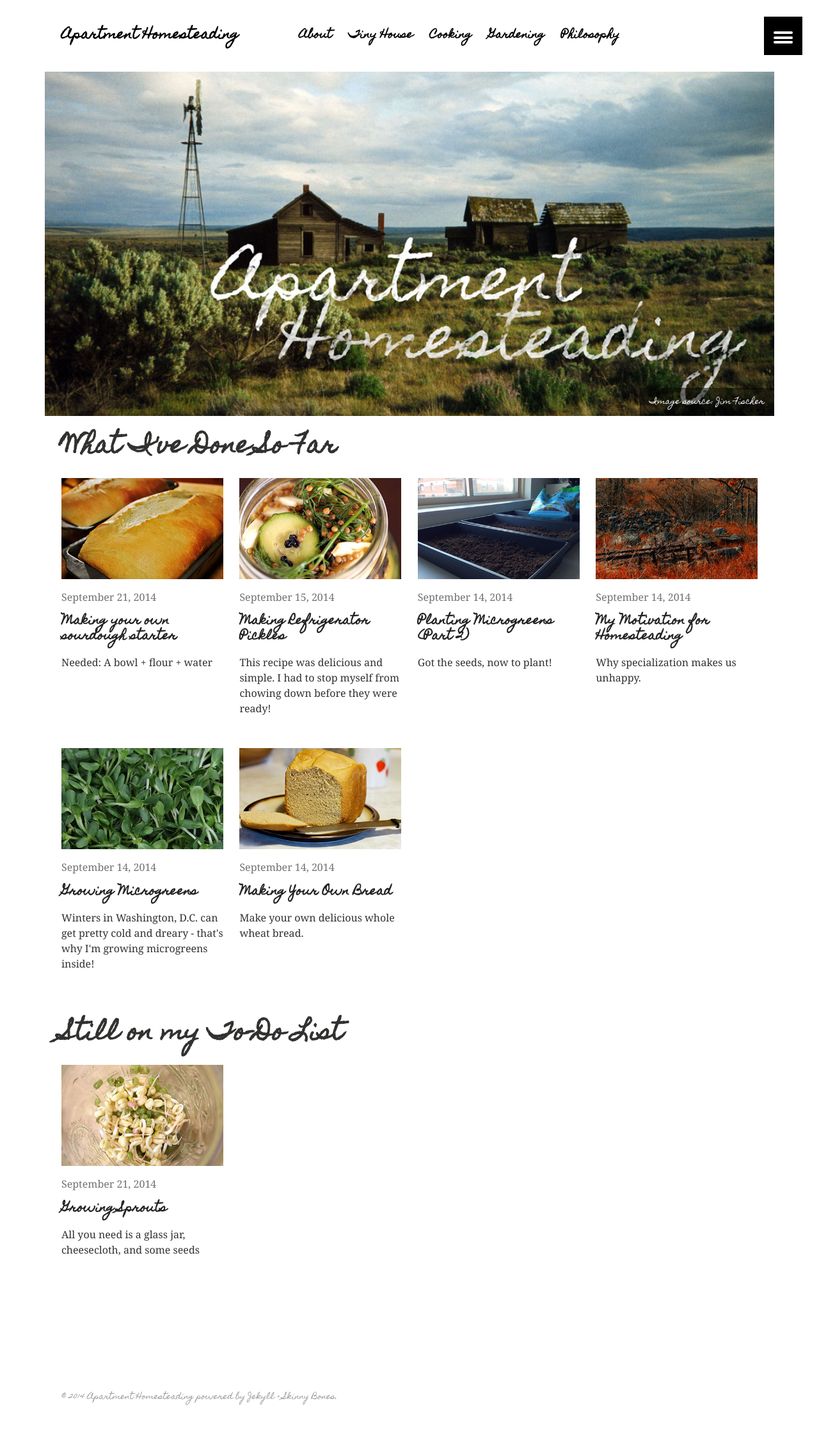
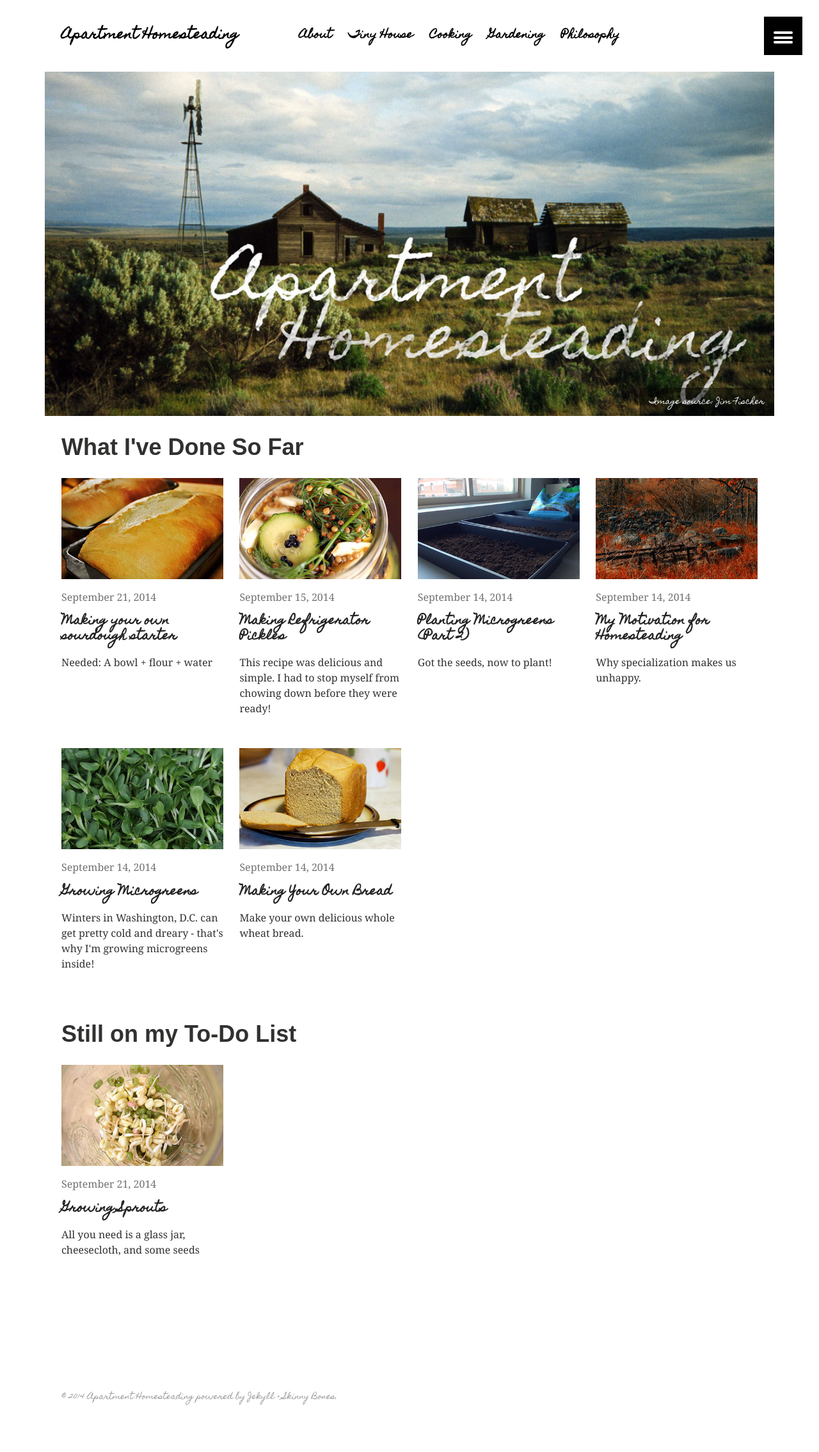
Before and after one commit to apartmenthomesteading/apartmenthomesteading.github.io, a Jekyll site: the page built from index.md, in a window 1280 px wide. Shown: the whole page at 64% size. Built offline with Jekyll 4.4.1, drawn with Linux system fonts in a browser that asks for light colours; some web fonts are replaced.

Commit message:
Changing h1 font

```diff
--- a/_layouts/default.html
+++ b/_layouts/default.html
@@ -17,6 +17,7 @@
     <link href="{{ site.url }}/atom.xml" type="application/atom+xml" rel="alternate" title="{{ site.title }} Atom Feed">
     <link href="{{ site.url }}/sitemap.xml" type="application/xml" rel="sitemap" title="Sitemap">
     <link href='http://fonts.googleapis.com/css?family=Homemade+Apple' rel='stylesheet' type='text/css'>
+    <link href='http://fonts.googleapis.com/css?family=Walter+Turncoat' rel='stylesheet' type='text/css'>
 
     <meta name="HandheldFriendly" content="True">
     <meta name="MobileOptimized" content="320">
--- a/_sass/_layout.scss
+++ b/_sass/_layout.scss
@@ -157,6 +157,9 @@
 	}
 	.page-title {
 		@include fill-parent;
+	}
+	h1 {
+		font-family: $big-heading-font;
 	}
 	@at-root {
 		.page-content {
--- a/_sass/_variables.scss
+++ b/_sass/_variables.scss
@@ -9,6 +9,7 @@
 $caption-font                	: $base-font;
 $code-font                   	: monospace;
 $alt-font                    	: $heading-font;
+$big-heading-font				: "Walter Turncoat", Arial, sans-serif;
 
 $doc-font-size               	: 16;
 $doc-line-height             	: 24;
```
